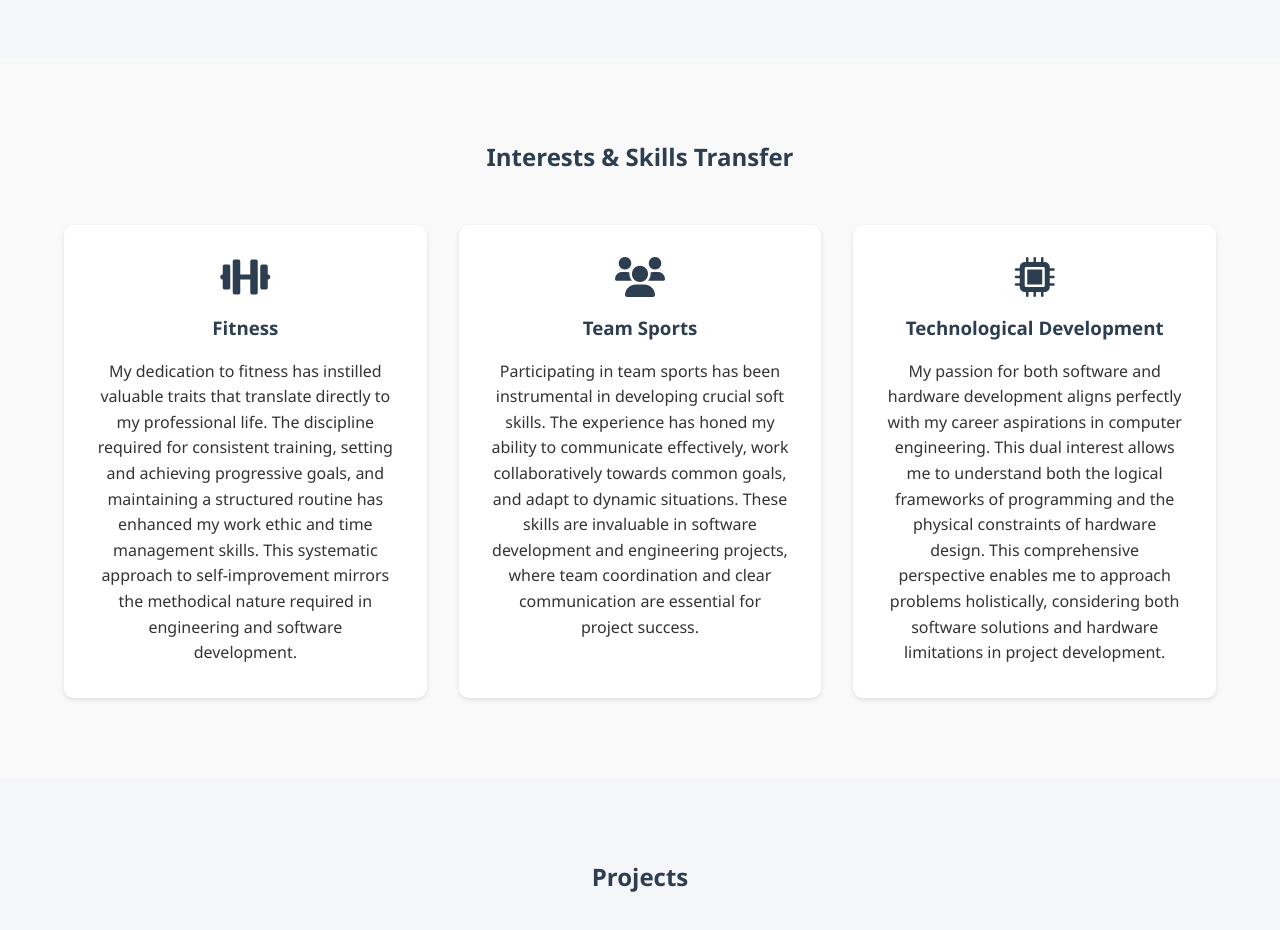
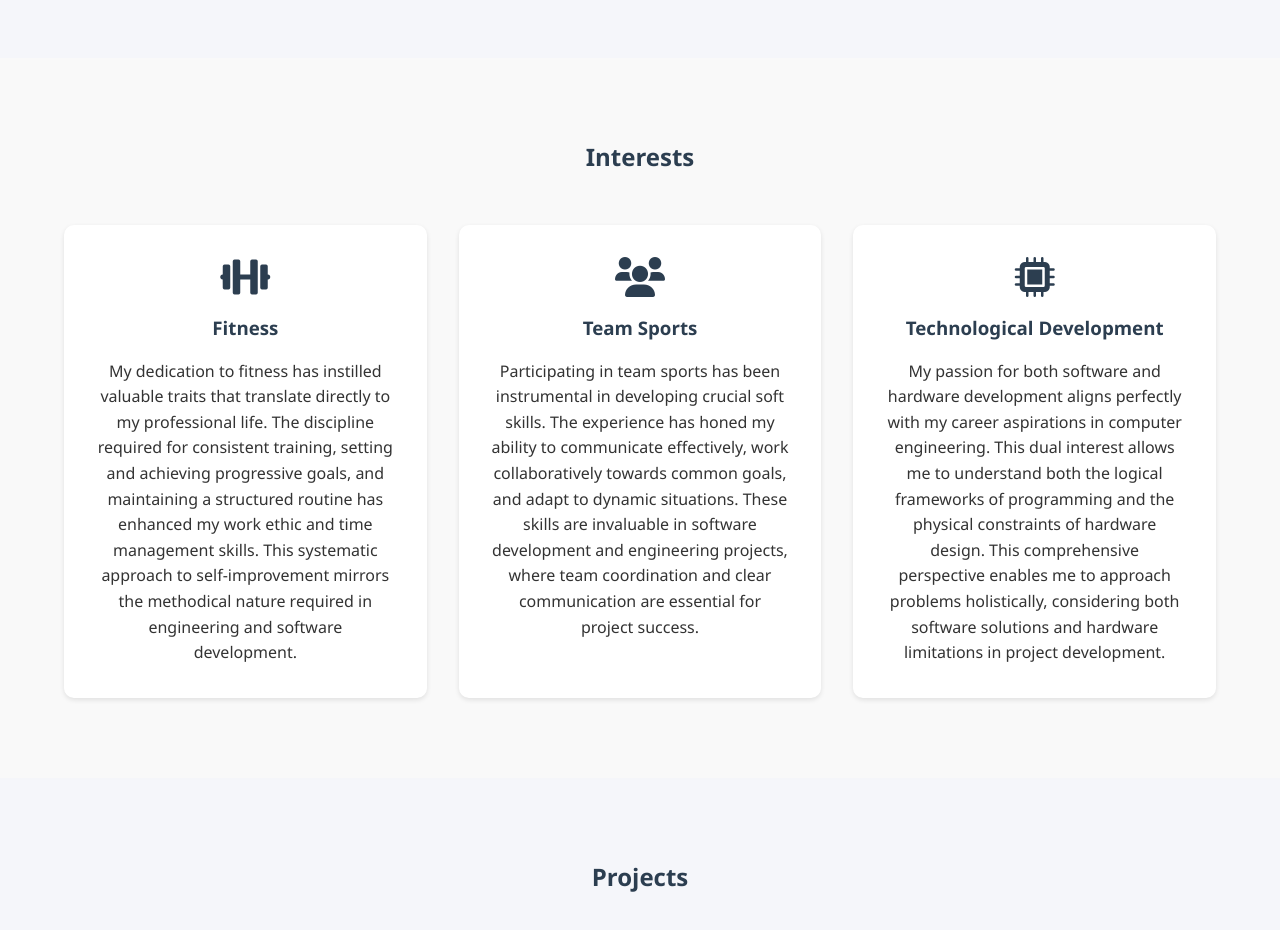
Before and after one commit to mjumair7/UmairJibransPortfolio, a plain HTML site: page index.html in a window 1280 px wide. Shown: the part 5880-6810 px from the top of the page. Drawn offline with nearby package versions, Linux system fonts and the light colour scheme.

Commit message:
Add files via upload

```diff
--- a/index.html
+++ b/index.html
@@ -139,7 +139,7 @@
     </section>
 
     <section id="interests" class="interests">
-        <h2 data-aos="fade-up">Interests & Skills Transfer</h2>
+        <h2 data-aos="fade-up">Interests</h2>
         <div class="interests-grid">
             <div class="interest-card" data-aos="fade-up">
                 <i class="fas fa-dumbbell"></i>
```
